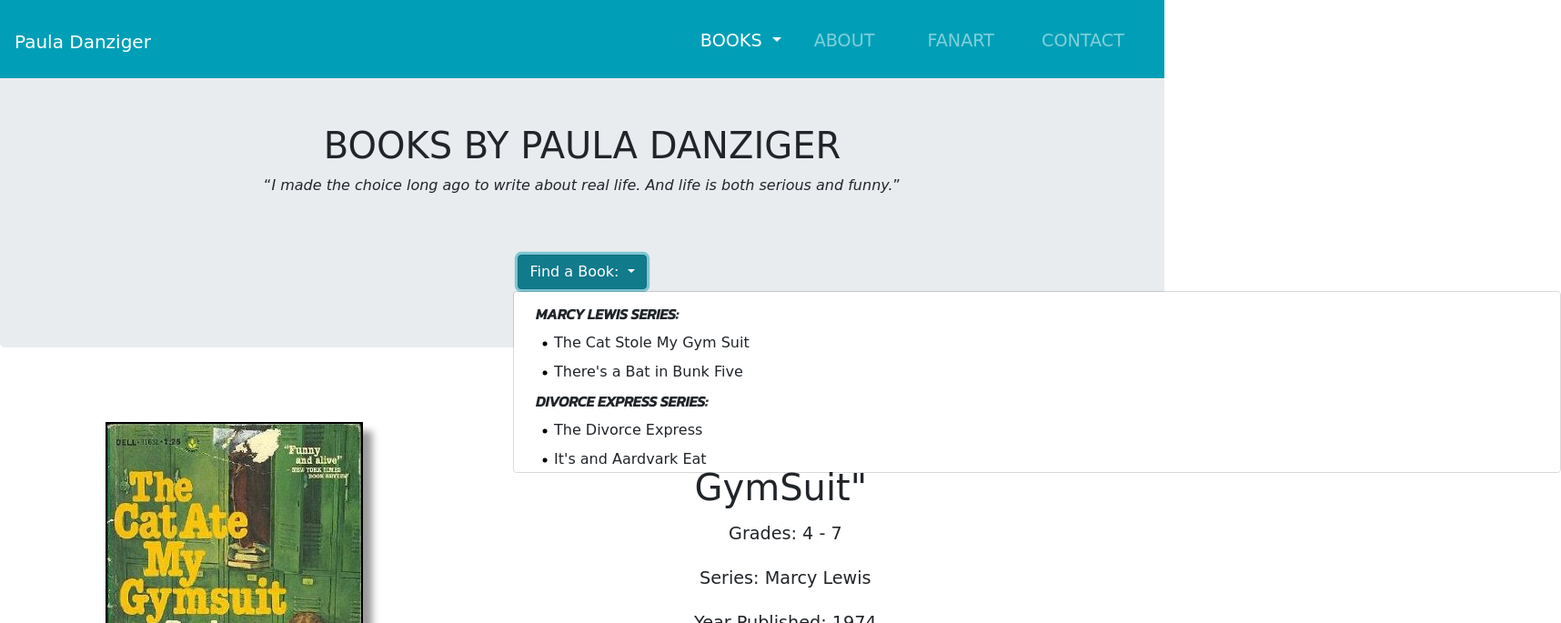
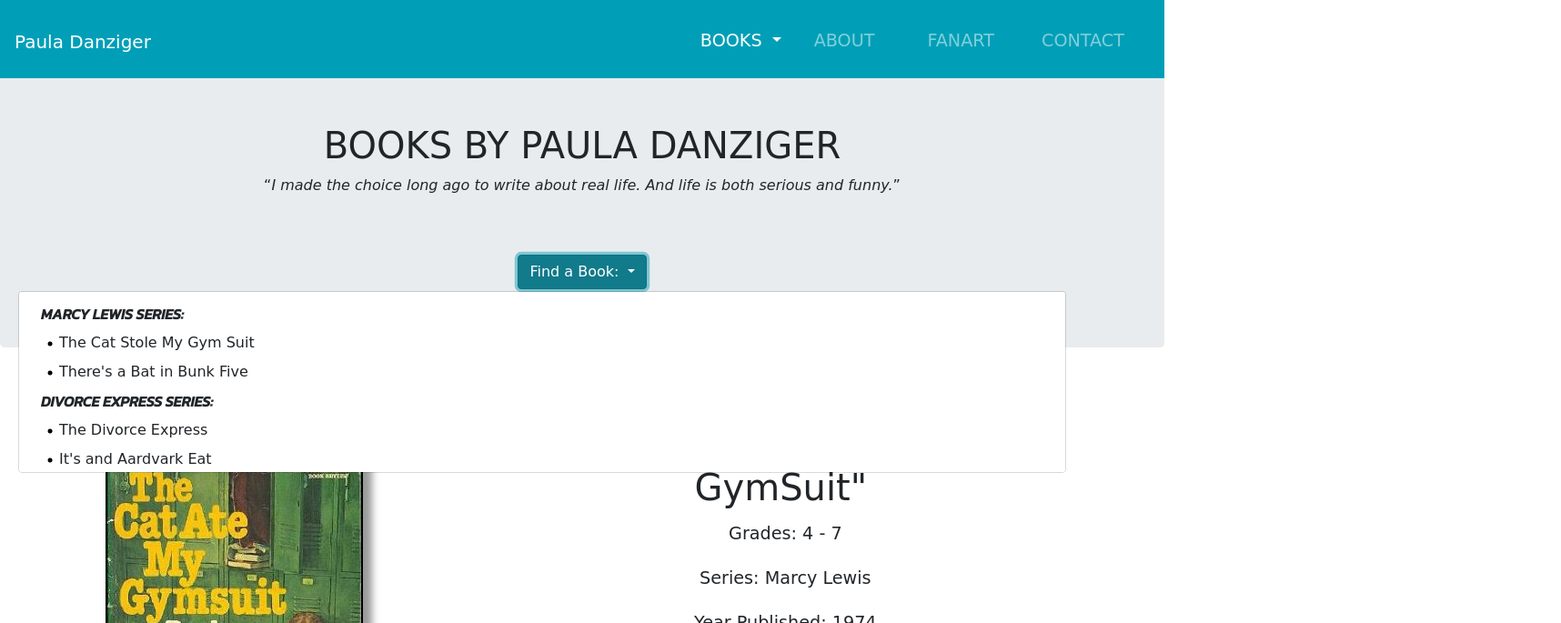
Before and after one commit to kjh311/pauladanziger, a plain HTML site: page pages/allbooks.html in a window 1280 px wide. Both pictures are taken after a click on the button "Find a Book:". Shown: the top 685 px of the page at 91% size, 1716 px wide, since content can reach past the window. Drawn offline with nearby package versions, Linux system fonts and the light colour scheme; a web font is replaced by a local one.

```diff
--- a/pages/allbooks.html
+++ b/pages/allbooks.html
@@ -76,7 +76,7 @@
   			<button class="btn btn-secondary btn-info dropdown-toggle" type="button" id="dropdownMenuButton" data-toggle="dropdown" aria-haspopup="true" aria-expanded="false">
     Find a Book:
 		  </button>
-			<div class="dropdown-menu book-dropdown justify-content-center" aria-labelledby="dropdownMenuButton" >
+			<div class="dropdown-menu book-dropdown dropdown-menu-right" aria-labelledby="dropdownMenuButton" >
 			<a class="dropdown-item series"><b>MARCY LEWIS SERIES:</b></a>
 		    <a class="dropdown-item" href="#thecatstolemygymsuit"><img src="../assets/bullet.png" alt="">The Cat Stole My Gym Suit</a>
 		    <a class="dropdown-item" href="#theresabatinbunkfive"><img src="../assets/bullet.png" alt="">There's a Bat in Bunk Five</a>
--- a/styles/books.scss
+++ b/styles/books.scss
@@ -56,8 +56,9 @@
 	overflow-y: auto;
 	overflow-x: hidden;
 	max-height:200px;
+
 	// position: relative;
-	// left: -45px !important;
+	left: 15px !important;
 	width: 90vw;
 }
 .book-dropdown img{
```
Also changed, not shown: styles/style.css, 1 other file.
